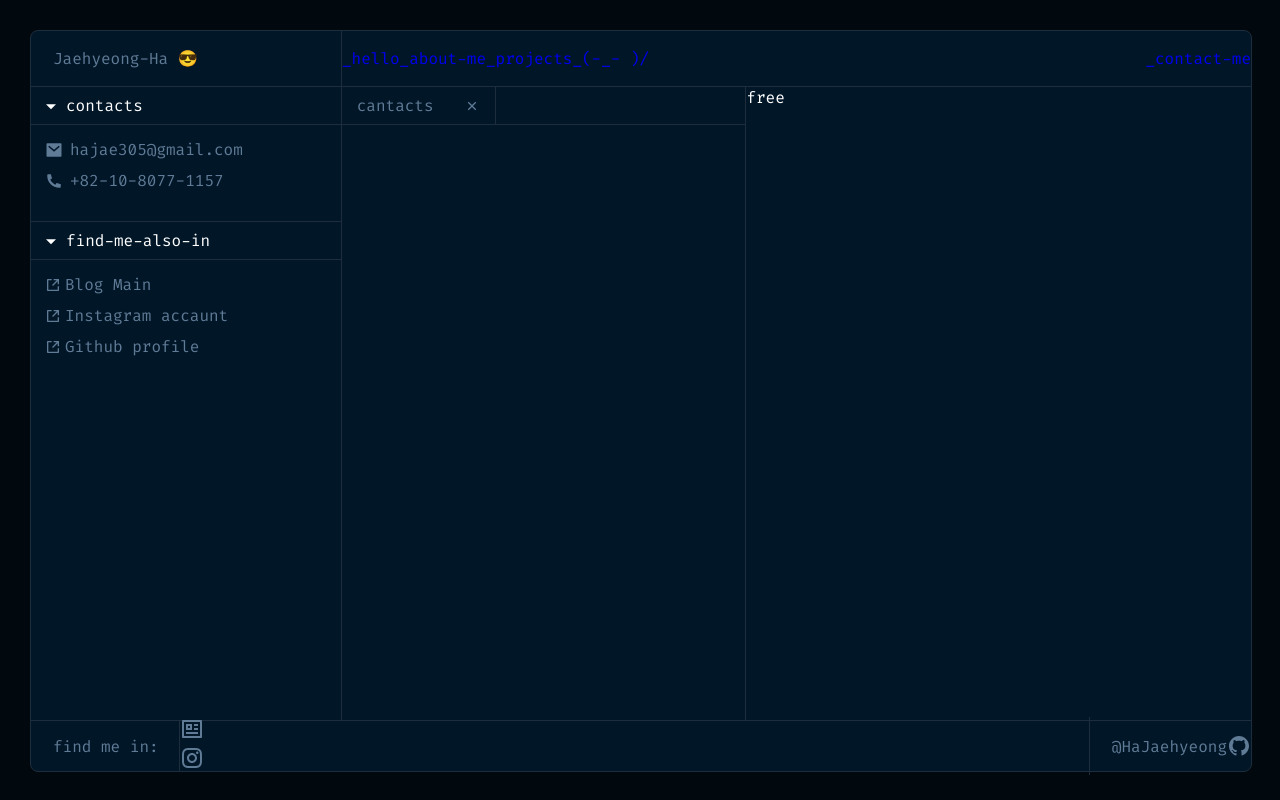
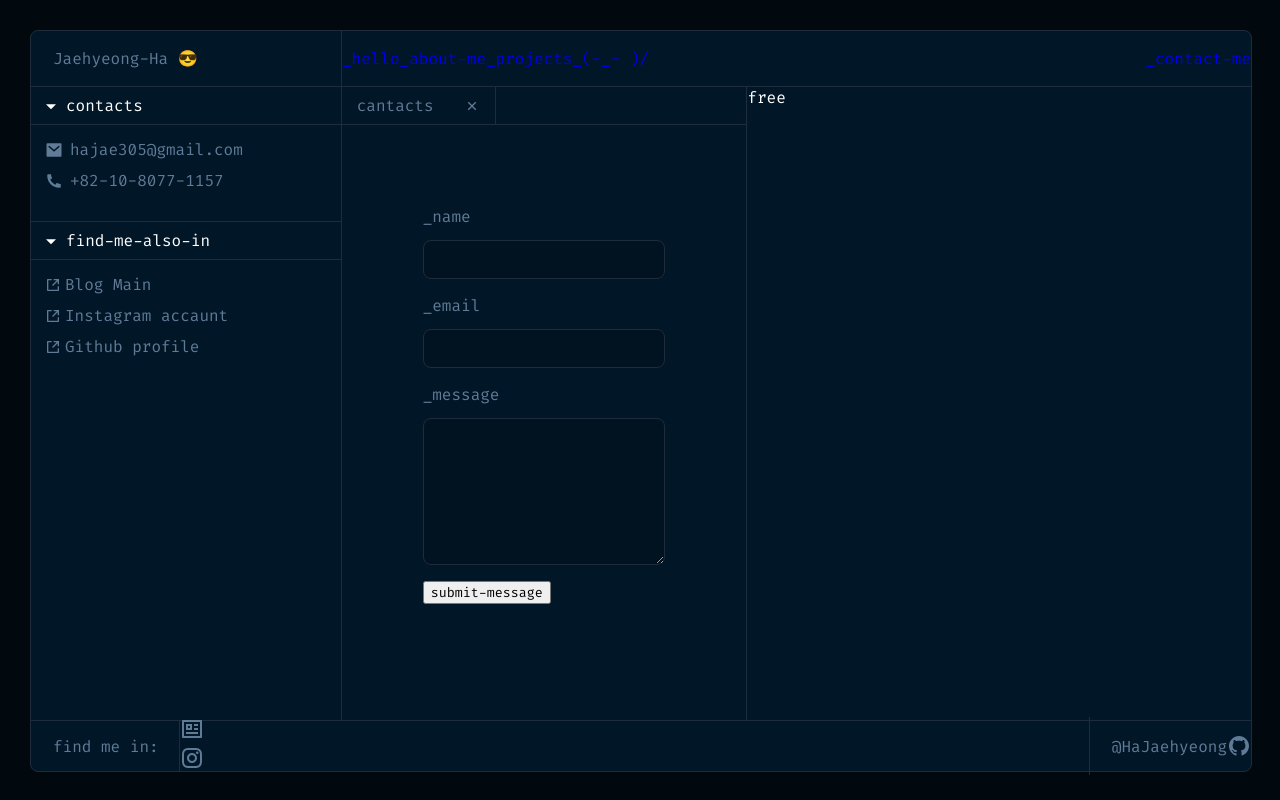
Before and after one commit to HaJaehyeong/portfolio, a Next.js app: page /contact in a window 1280 px wide. Built offline with nearby package versions, Linux system fonts and the light colour scheme.

Commit message:
HAJAE-13 add form: input and design

```diff
--- a/src/app/(pages)/contact/_components/body-form/body-form.module.scss
+++ b/src/app/(pages)/contact/_components/body-form/body-form.module.scss
@@ -1,27 +1,39 @@
 .form {
+  position: relative;
   display: flex;
   flex-direction: column;
+  gap: 16px;
 
-  border-right: solid 1px var(--line);
-  height: 100%;
+  padding: 20%;
+  width: 60%;
 
-  &__tab-wrapper {
+  &__item {
     display: flex;
-    flex-direction: row;
-    gap: 5px;
-
-    border-bottom: solid 1px var(--line);
+    flex-direction: column;
+    gap: 3px;
 
     color: var(--secondary-gray);
-  }
 
-  &__tab {
-    display: flex;
-    flex-direction: row;
-    align-items: center;
-    gap: 30px;
+    textarea,
+    input[type='text'],
+    input[type='email'] {
+      padding: 10px 15px;
 
-    padding: 8px 15px;
-    border-right: solid 1px var(--line);
+      border: solid 1px var(--line);
+      border-radius: 8px;
+
+      background-color: var(--primary-black-3);
+      color: var(--secondary-gray);
+
+      &:focus {
+        outline: solid 2px var(--secondary-gray);
+      }
+    }
+
+    textarea {
+      max-width: calc(100% - 30px);
+      height: 125px;
+      max-height: 300px;
+    }
   }
 }
--- a/src/app/(pages)/contact/_components/body-form/body-form.tsx
+++ b/src/app/(pages)/contact/_components/body-form/body-form.tsx
@@ -1,17 +1,25 @@
-import { RiCloseLine } from '@remixicon/react';
+import CtaButton from '@/ui/cta-button/cta-button';
 import styles from './body-form.module.scss';
 
 const ContactMeBodyForm: React.FC = () => {
   return (
-    <div className={styles['form']}>
-      <div className={styles['form__tab-wrapper']}>
-        <div className={styles['form__tab']}>
-          <span>cantacts</span>
-          <RiCloseLine size={16} color="var(--secondary-gray)" />
-        </div>
+    <form action="/" className={styles['form']}>
+      <div className={styles['form__item']}>
+        <label htmlFor="">_name</label>
+        <input type="text" required />
       </div>
-      <div></div>
-    </div>
+      <div className={styles['form__item']}>
+        <label htmlFor="">_email</label>
+        <input type="email" required />
+      </div>
+      <div className={styles['form__item']}>
+        <label htmlFor="">_message</label>
+        <textarea required />
+      </div>
+      <div>
+        <CtaButton value="submit-message" />
+      </div>
+    </form>
   );
 };
 
--- a/src/app/(pages)/contact/_components/body/body.module.scss
+++ b/src/app/(pages)/contact/_components/body/body.module.scss
@@ -4,6 +4,37 @@
   height: 100%;
 
   &__form {
+    display: flex;
+    flex-direction: column;
+
     width: calc(50% - 50px);
+    height: 100%;
+
+    border-right: solid 1px var(--line);
+
+    &__tab-wrapper {
+      display: flex;
+      flex-direction: row;
+      gap: 5px;
+
+      border-bottom: solid 1px var(--line);
+
+      color: var(--secondary-gray);
+    }
+
+    &__tab {
+      display: flex;
+      flex-direction: row;
+      align-items: center;
+      gap: 30px;
+
+      padding: 8px 15px;
+      border-right: solid 1px var(--line);
+    }
+  }
+
+  &__form-wrapper {
+    width: 100%;
+    height: 100%;
   }
 }
--- a/src/app/(pages)/contact/_components/body/body.tsx
+++ b/src/app/(pages)/contact/_components/body/body.tsx
@@ -1,3 +1,4 @@
+import { RiCloseLine } from '@remixicon/react';
 import ContactMeBodyForm from '../body-form/body-form';
 import styles from './body.module.scss';
 
@@ -5,7 +6,15 @@ const ContactMeBody: React.FC = () => {
   return (
     <div className={styles['body']}>
       <div className={styles['body__form']}>
-        <ContactMeBodyForm />
+        <div className={styles['body__form__tab-wrapper']}>
+          <div className={styles['body__form__tab']}>
+            <span>cantacts</span>
+            <RiCloseLine size={16} color="var(--secondary-gray)" />
+          </div>
+        </div>
+        <div className={styles['body__form-wrapper']}>
+          <ContactMeBodyForm />
+        </div>
       </div>
       <div>free</div>
     </div>
```
